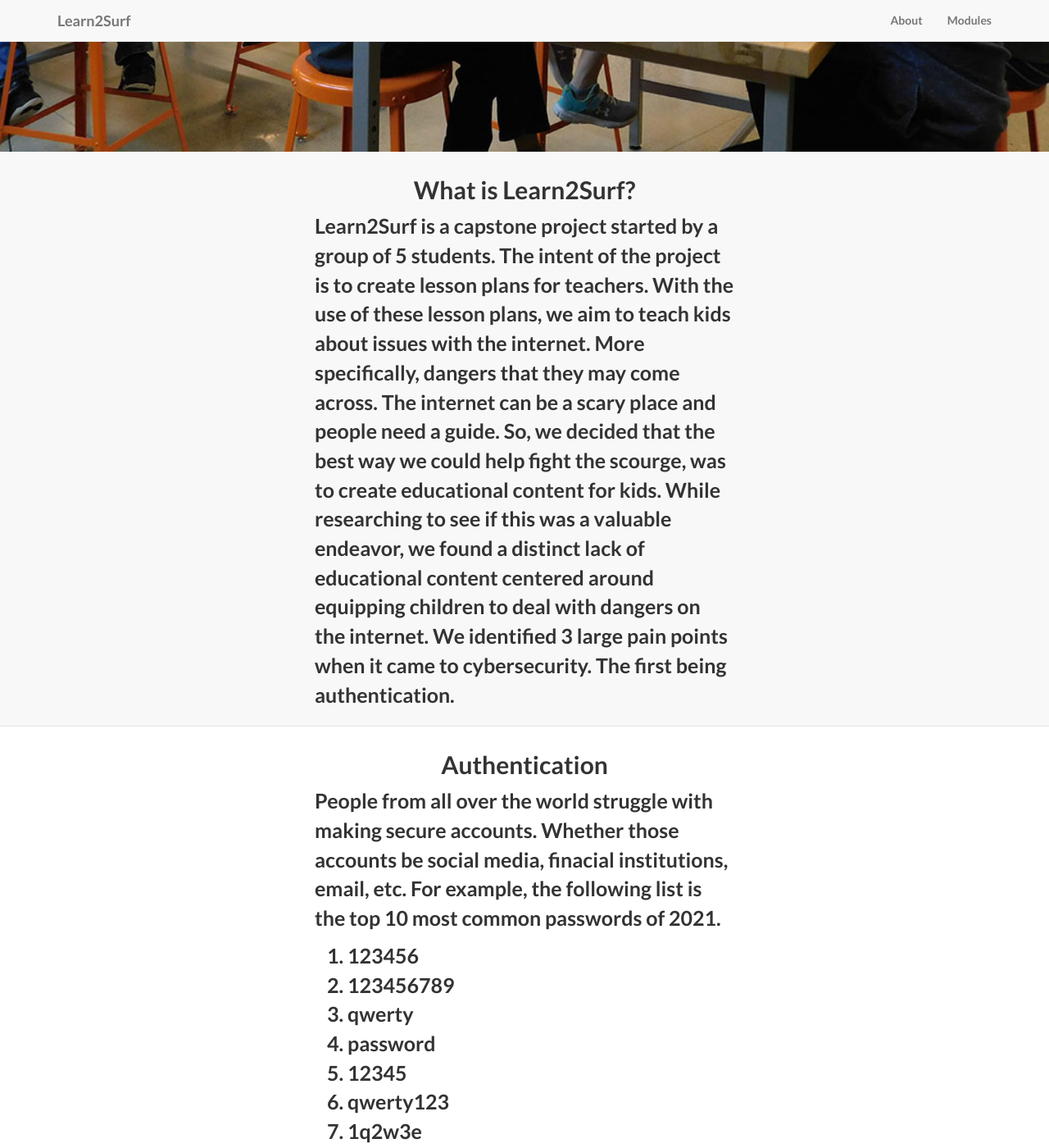
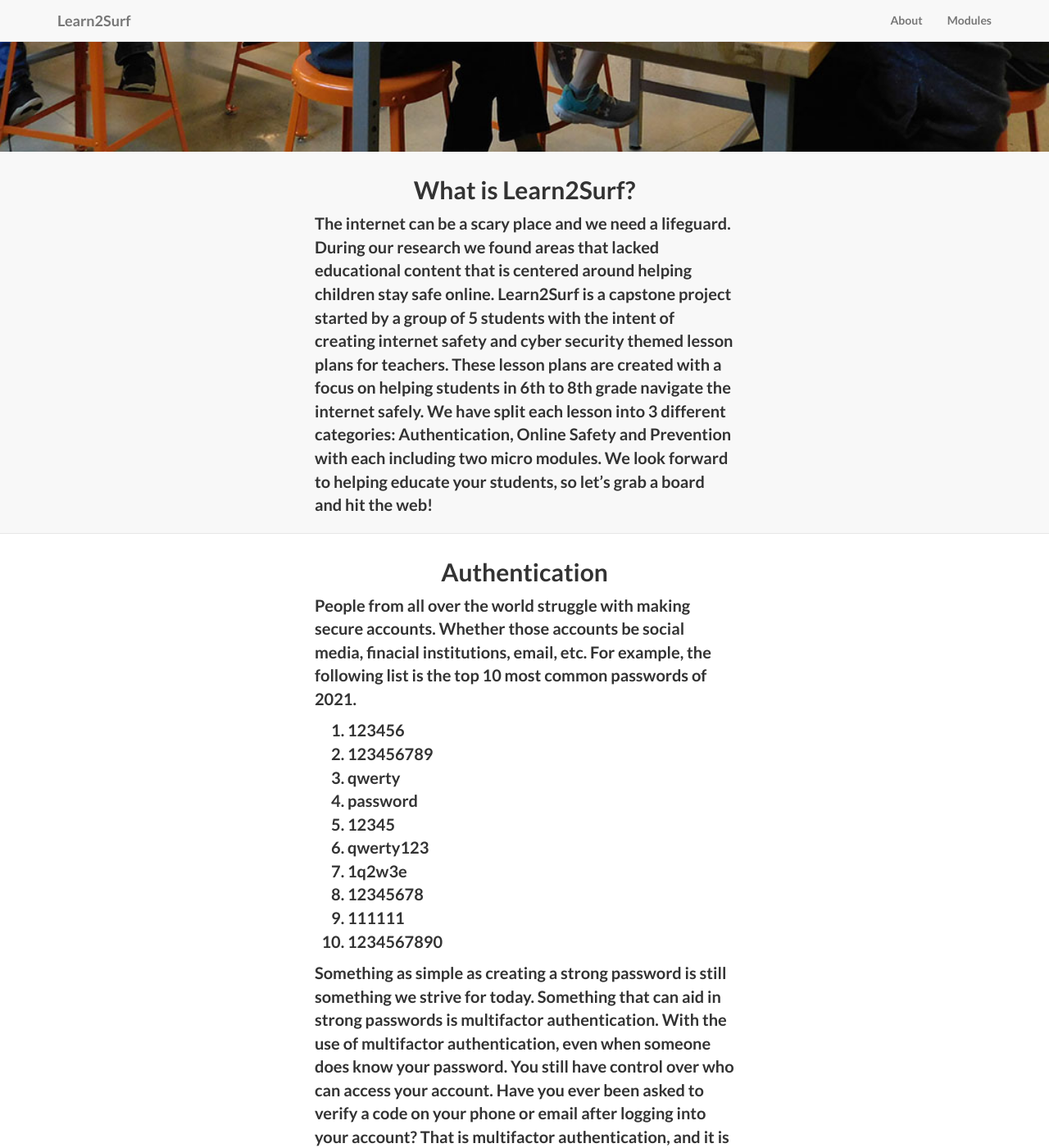
Before and after one commit to Konnor-Filip/Learn2Surf, a Jekyll site: the page built from index.html, in a window 1280 px wide and 1400 px high, scrolled down 592 px. Shown: the whole window at 82% size. Built offline with Jekyll 4.4.1, drawn with Linux system fonts in a browser that asks for light colours; some of the changed text lies outside the part shown.

Commit message:
css changes to text and adding last section

```diff
--- a/index.html
+++ b/index.html
@@ -36,21 +36,29 @@
 </section>
 
 <!-- About Section -->
-<section id="about" style="font-size: 25px;">
+<section id="about" style="font-size: 20px;">
     <div>
         <div>
             <div class="content-section-c" style="padding-left: 30%; padding-right: 30%;">
                 <div style="text-align: center;">
                     <h2>What is Learn2Surf?</h2>
                 </div>
-                <p>Learn2Surf is a capstone project started by a group of 5 students. The intent of the project is to create lesson plans for teachers. With the use of these lesson plans, we aim to teach kids about issues with the internet. More specifically, dangers that they may come across. The internet can be a scary place and people need a guide. So, we
-                decided that the best way we could help fight the scourge, was to create educational content for kids. While researching to see if this was a valuable endeavor, we found a distinct lack of educational content centered around equipping children to deal with dangers on the internet. We identified 3 large pain points when it came to cybersecurity. The first being authentication.</p>
+                <p>The internet can be a scary place and we need a lifeguard. During our research we found areas that
+                    lacked educational content that is centered around helping children stay safe online. Learn2Surf is
+                    a capstone project started by a group of 5 students with the intent of creating internet safety and
+                    cyber security themed lesson plans for teachers. These lesson plans are created with a focus on
+                    helping students in 6th to 8th grade navigate the internet safely. We have split each lesson into 3
+                    different categories: Authentication, Online Safety and Prevention with each including two micro
+                    modules. We look forward to helping educate your students, so let’s grab a board and hit the web!
+                </p>
             </div>
             <div class="content-section-d" style="padding-left: 30%; padding-right: 30%;">
                 <div style="text-align: center;">
                     <h2>Authentication</h2>
                 </div>
-                <p>People from all over the world struggle with making secure accounts. Whether those accounts be social media, finacial institutions, email, etc. For example, the following list is the top 10 most common passwords of 2021.</p>
+                <p>People from all over the world struggle with making secure accounts. Whether those accounts be social
+                    media, finacial institutions, email, etc. For example, the following list is the top 10 most common
+                    passwords of 2021.</p>
                 <ol>
                     <li>123456</li>
                     <li>123456789</li>
@@ -63,7 +71,13 @@
                     <li>111111</li>
                     <li>1234567890</li>
                 </ol>
-                <p>Something as simple as creating a strong password is still something we strive for today. Something that can aid in strong passwords is multifactor authentication. With the use of multifactor authentication, even when someone does know your password. You still have control over who can access your account. Have you ever been asked to verify a code on your phone or email after logging into your account? That is multifactor authentication, and it is a powerful tool to ensure only you have access.By creating educational content that can teach kids why authentication is important we hope to increase the cybersecurity of the internet and protect everyone's accounts.</p>
+                <p>Something as simple as creating a strong password is still something we strive for today. Something
+                    that can aid in strong passwords is multifactor authentication. With the use of multifactor
+                    authentication, even when someone does know your password. You still have control over who can
+                    access your account. Have you ever been asked to verify a code on your phone or email after logging
+                    into your account? That is multifactor authentication, and it is a powerful tool to ensure only you
+                    have access.By creating educational content that can teach kids why authentication is important we
+                    hope to increase the cybersecurity of the internet and protect everyone's accounts.</p>
             </div>
             <div class="content-section-c" style="padding-left: 30%; padding-right: 30%;">
                 <div style="text-align: center;">
@@ -71,23 +85,39 @@
                 </div>
                 <div style="display: flex; align-items: center; justify-content: center;">
                     <div>
-                    <img src="img/phishing.png" alt="Phishing" style="display: block; margin-left:0; margin-right: auto; width: 300px; height: 300px; align-items: right; flex-basis: 40%;">
+                        <img src="img/phishing.png" alt="Phishing"
+                            style="display: block; margin-left:0; margin-right: auto; width: 300px; height: 300px; align-items: right; flex-basis: 40%;">
                     </div>
                     <div style="padding-left: 20px;">
-                    <p>Phishing is one of the most common types of cyber attacks going on in the world right now. These attacks focus on a type of attack known as social-engineering. Social-engineering is when someone attempts to decieve you in order to get you to do something. In terms of cyber attacks, attackers decieve you into giving up your credentials. Or credit card information. Obviously no one wants that to happen to them. However, by creating content around phishing awareness and what an individual can do to stop it, phishing attacks become less effective.</p>
+                        <p>Phishing is one of the most common types of cyber attacks going on in the world right now.
+                            These attacks focus on a type of attack known as social-engineering. Social-engineering is
+                            when someone attempts to decieve you in order to get you to do something. In terms of cyber
+                            attacks, attackers decieve you into giving up your credentials. Or credit card information.
+                            Obviously no one wants that to happen to them. However, by creating content around phishing
+                            awareness and what an individual can do to stop it, phishing attacks become less effective.
+                        </p>
                     </div>
                 </div>
             </div>
+            <div class="content-section-c" style="padding-left: 30%; padding-right: 30%;">
+                <div style="text-align: center;">
                     <h3>Malware</h3>
-            <img src="img/malware.png" alt="Malware">
-            <p>While phishing is on the rise in terms of number of attacks. The most common type</p>
-            <p>of cyber attack is malware. Malware is a piece of malicious software that could</p>
-            <p>damage your computer, steal finacial information or be used to spy on individuals</p>
-            <p>In recent news WannaCry, a type of malware known as ransomware, spread throughout</p>
-            <p>Europe an caused an estimated $4 billion in losses. With the threat of losing data,</p>
-            <p>money, or even your computer, malware is something to be taken seriously. So </p>
-            <p>We are creating content to help teach children about what malware is, how to avoid it,</p>
-            <p>and how they can protect themselves from it.</p>
+                </div>
+                <div style="display: flex; align-items: center; justify-content: center;">
+                <div>
+                    <img src="img/malware.png" alt="Malware"
+                        style="display: block; margin-left:0; margin-right: auto; width: 300px; height: 300px; align-items: right; flex-basis: 40%;">
+                </div>
+                <div style="padding-left: 20px;">
+                    <p>While phishing is on the rise in terms of number of attacks. The most common type of cyber attack
+                        is malware. Malware is a piece of malicious software that could damage your computer, steal
+                        finacial information or be used to spy on individuals. In recent news WannaCry, a type of
+                        malware known as ransomware, spread throughout Europe an caused an estimated $4 billion in
+                        losses. With the threat of losing data, money, or even your computer, malware is something to be
+                        taken seriously. So We are creating content to help teach children about what malware is, how to
+                        avoid it, and how they can protect themselves from it.</p>
+                </div>
+            </div>
             </div>
         </div>
 </section>
```
Lines whose indentation alone changed are shown as unchanged.
